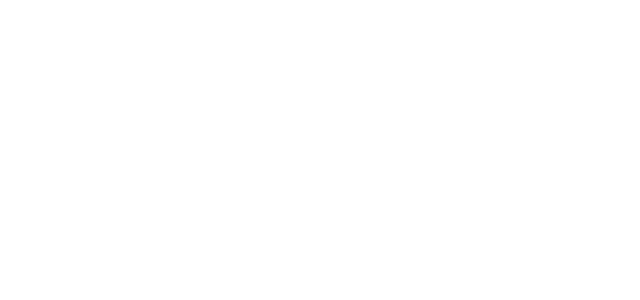
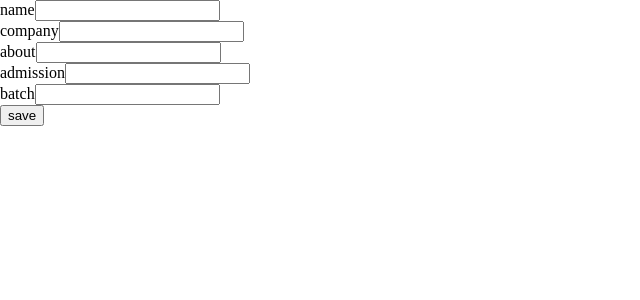
Before and after one commit to SachetVijay/rookie_codurs, a React (Create React App) app: page /student in a window 1280 px wide. Shown: the top 300 px of the page, without its empty margins (0-640 px from the left). Built offline with nearby package versions, Linux system fonts and the light colour scheme; no server answers; the database is empty.

Commit message:
dynamic alumni

```diff
--- a/src/App.js
+++ b/src/App.js
@@ -6,6 +6,7 @@
 import Login from "./myComponents/Login";
 import Search from "./myComponents/Search";
 import SideBar from "./myComponents/SideBar";
+import StudentInfo from "./myComponents/StudentInfo";
 
 function App() {
   const [user, setUser] = useState(true);
@@ -26,6 +27,7 @@
           <Route exact path="/search">
             <Search />
           </Route>
+          <Route path="/student"><StudentInfo/></Route>
         </Switch>
       </Router>
       {/* <div className="app_body"> */}
--- a/src/FireBase.js
+++ b/src/FireBase.js
@@ -2,18 +2,19 @@
 import firebase from "firebase";
 
 const firebaseConfig = {
-  apiKey: "AIzaSyBz53XpKCX8eLCcqwk-D8vxAyhZaguO5xc",
-  authDomain: "whatsapp-clone-db6cf.firebaseapp.com",
-  projectId: "whatsapp-clone-db6cf",
-  storageBucket: "whatsapp-clone-db6cf.appspot.com",
-  messagingSenderId: "695733783666",
-  appId: "1:695733783666:web:c38c6717aead66814806eb",
-  measurementId: "G-7EMD4C1K84",
+  apiKey: "AIzaSyBBpD-ZQuN9rinh9dPZNg7YCC4oUUujPYY",
+  authDomain: "hackout-3b7b5.firebaseapp.com",
+  databaseURL: "https://hackout-3b7b5-default-rtdb.firebaseio.com",
+  projectId: "hackout-3b7b5",
+  storageBucket: "hackout-3b7b5.appspot.com",
+  messagingSenderId: "900939092335",
+  appId: "1:900939092335:web:7c167e924fbd3f1193189a",
+  measurementId: "G-EJL61G1M30",
 };
 const firebaseApp = firebase.initializeApp(firebaseConfig);
 const db = firebaseApp.firestore();
 const auth = firebase.auth();
 const provider = new firebase.auth.GoogleAuthProvider();
 
-export{auth,provider};
+export { auth, provider };
 export default db;
--- /dev/null
+++ b/src/myComponents/StudentInfo.js
@@ -0,0 +1,118 @@
+import React, { useEffect, useState } from "react";
+import db from "../FireBase";
+
+function StudentInfo() {
+  const [student, setStudent] = useState([]);
+  const [detail, setDetail] = useState([]);
+  const [name, setName] = useState("");
+  const [admission, setAdmission] = useState("");
+  const [about, setAbout] = useState("");
+  const [company, setCompany] = useState("");
+  const [batch, setBatch] = useState("");
+
+  useEffect(() => {
+    db.collection("institute").onSnapshot((snapshot) => {
+      snapshot.docs.map((doc) => {
+        if (doc.data().admission == "UI20CS74") {
+          setStudent({
+            id: doc.id,
+            data: doc.data(),
+          });
+          setName(doc.data()?.name);
+          setAdmission(doc.data()?.admission);
+          setBatch(doc.data()?.batch);
+        }
+      });
+    });
+  }, []);
+  console.log(student);
+
+  useEffect(() => {
+    if (student) {
+      db.collection("institute")
+        .doc(student.id)
+        .collection("details")
+        .onSnapshot((snapshot) => {
+          snapshot.docs.map((doc) => {
+            setDetail({
+              id: doc.id,
+              data: doc.data(),
+            });
+            setCompany(doc.data()?.company);
+            setAbout(doc.data()?.about);
+          });
+        });
+    }
+  }, [student]);
+  console.log(detail);
+  console.log(name);
+
+  const save = (e) => {
+    e.preventDefault();
+    db.collection("institute").doc(student.id).update({
+      name: name,
+      admission: admission,
+      batch: batch,
+    });
+    db.collection("institute")
+      .doc(student.id)
+      .collection("details")
+      .doc(detail.id)
+      .update({
+        company: company,
+        about: about,
+      });
+  };
+
+  return (
+    <>
+      <div>{student.data?.admission}</div>
+      <div>{student.data?.batch}</div>
+      <div>{student.data?.name}</div>
+      <div>{detail.data?.company}</div>
+      <div>{detail.data?.about}</div>
+      <form>
+        name
+        <input
+          type="text"
+          value={name}
+          onChange={(e) => setName(e.target.value)}
+        />
+        <br />
+        company
+        <input
+          type="text"
+          value={company}
+          onChange={(e) => setCompany(e.target.value)}
+        />
+        <br />
+        about
+        <input
+          type="text"
+          value={about}
+          onChange={(e) => setAbout(e.target.value)}
+        />
+        <br />
+        admission
+        <input
+          type="text"
+          value={admission}
+          onChange={(e) => setAdmission(e.target.value)}
+        />
+        <br />
+        batch
+        <input
+          type="text"
+          value={batch}
+          onChange={(e) => setBatch(e.target.value)}
+        />
+        <br />
+        <button type="submit" onClick={save}>
+          save
+        </button>
+      </form>
+    </>
+  );
+}
+
+export default StudentInfo;
```
